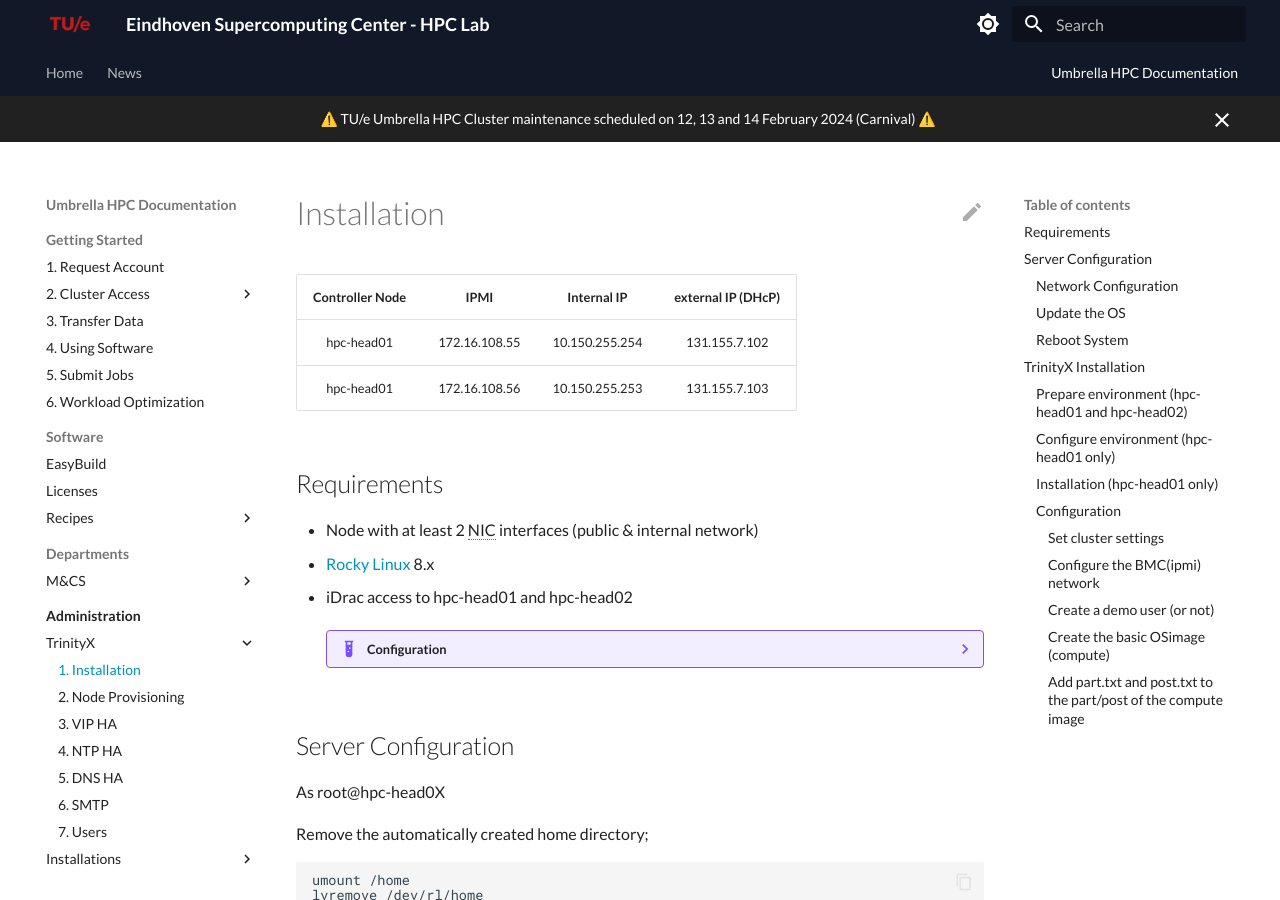
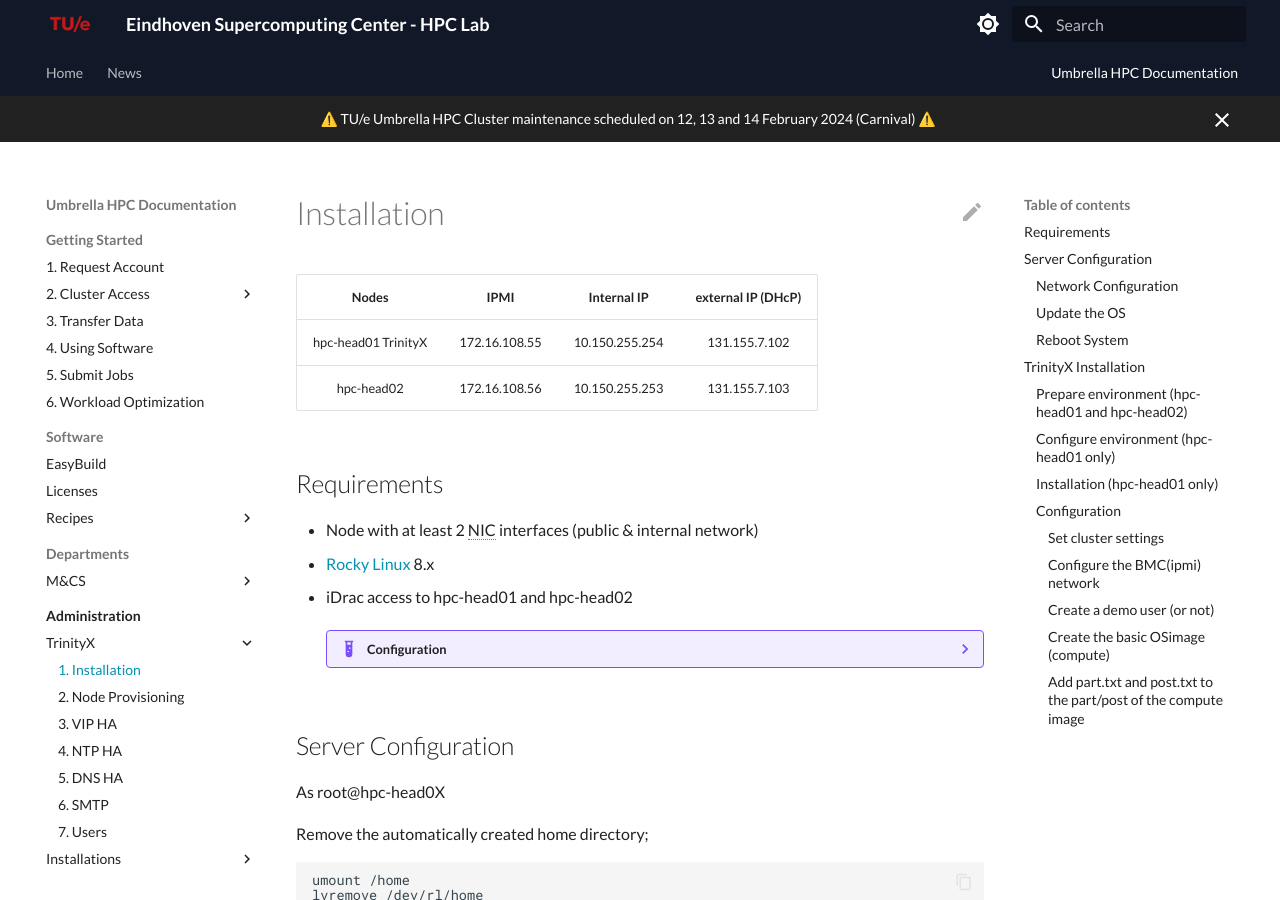
Before and after one commit to gferhpc/supercomputing.tue.nl, an MkDocs documentation site: the page built from pages/documentation/administration/trinityx/installation.md, in a window 1280 px wide and 900 px high. Built offline with MkDocs 1.6.1 and Material for MkDocs 9.7.7, drawn with Linux system fonts in a browser that asks for light colours.

Commit message:
Update installation.md

```diff
--- a/pages/documentation/administration/trinityx/installation.md
+++ b/pages/documentation/administration/trinityx/installation.md
@@ -1,9 +1,9 @@
 # Installation
 
-| Controller Node | IPMI          | Internal IP    | external IP (DHcP) |
-|:---------------:|:-------------:|:--------------:|:------------------:|
-| hpc-head01      | 172.16.108.55 | 10.150.255.254 | 131.155.7.102      |
-| hpc-head01      | 172.16.108.56 | 10.150.255.253 | 131.155.7.103      |                   |
+| Nodes               | IPMI          | Internal IP    | external IP (DHcP) |
+|:-------------------:|:-------------:|:--------------:|:------------------:|
+| hpc-head01 TrinityX | 172.16.108.55 | 10.150.255.254 | 131.155.7.102      |
+| hpc-head02          | 172.16.108.56 | 10.150.255.253 | 131.155.7.103      |
 
 ## Requirements
 
```
